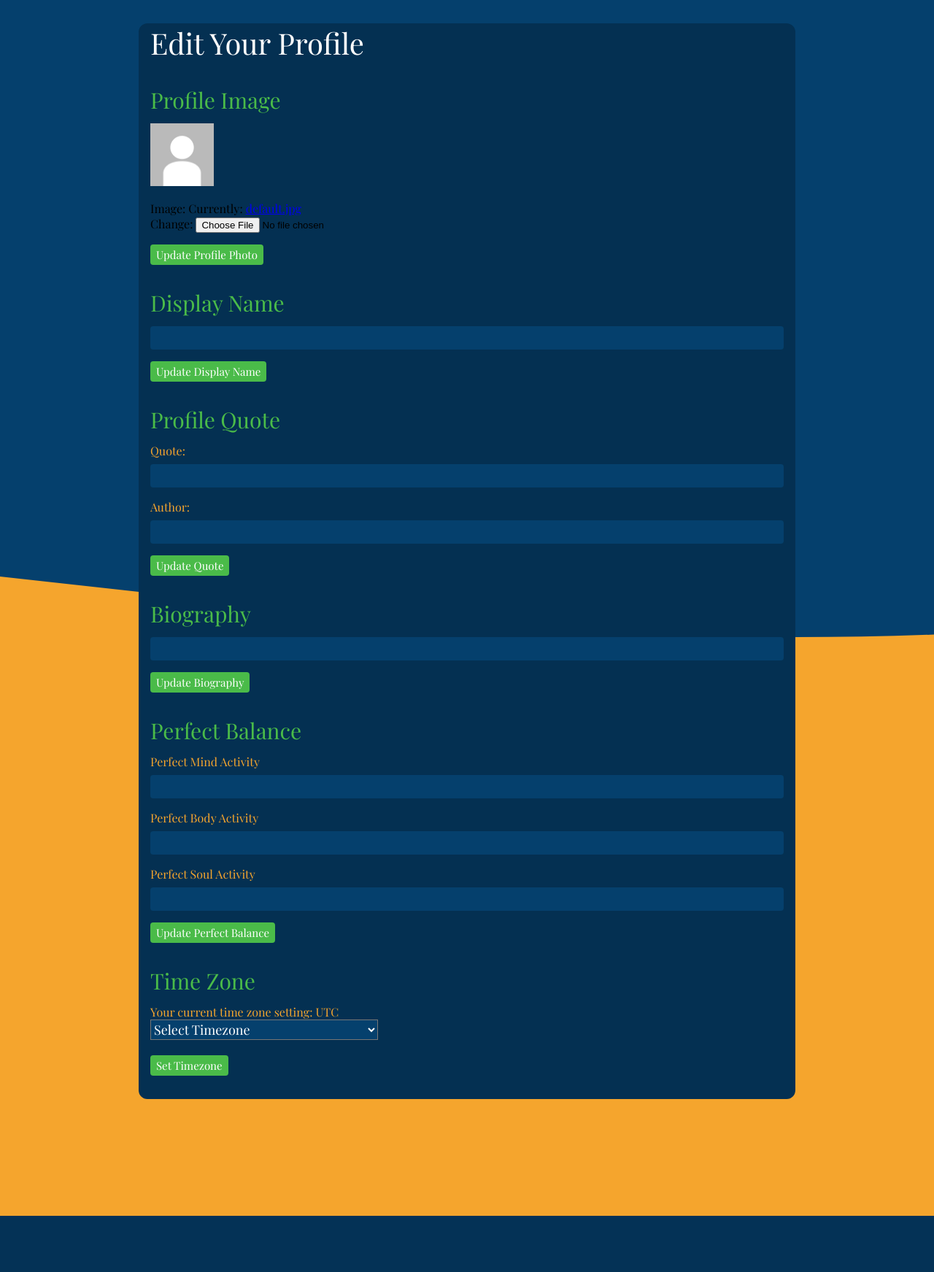
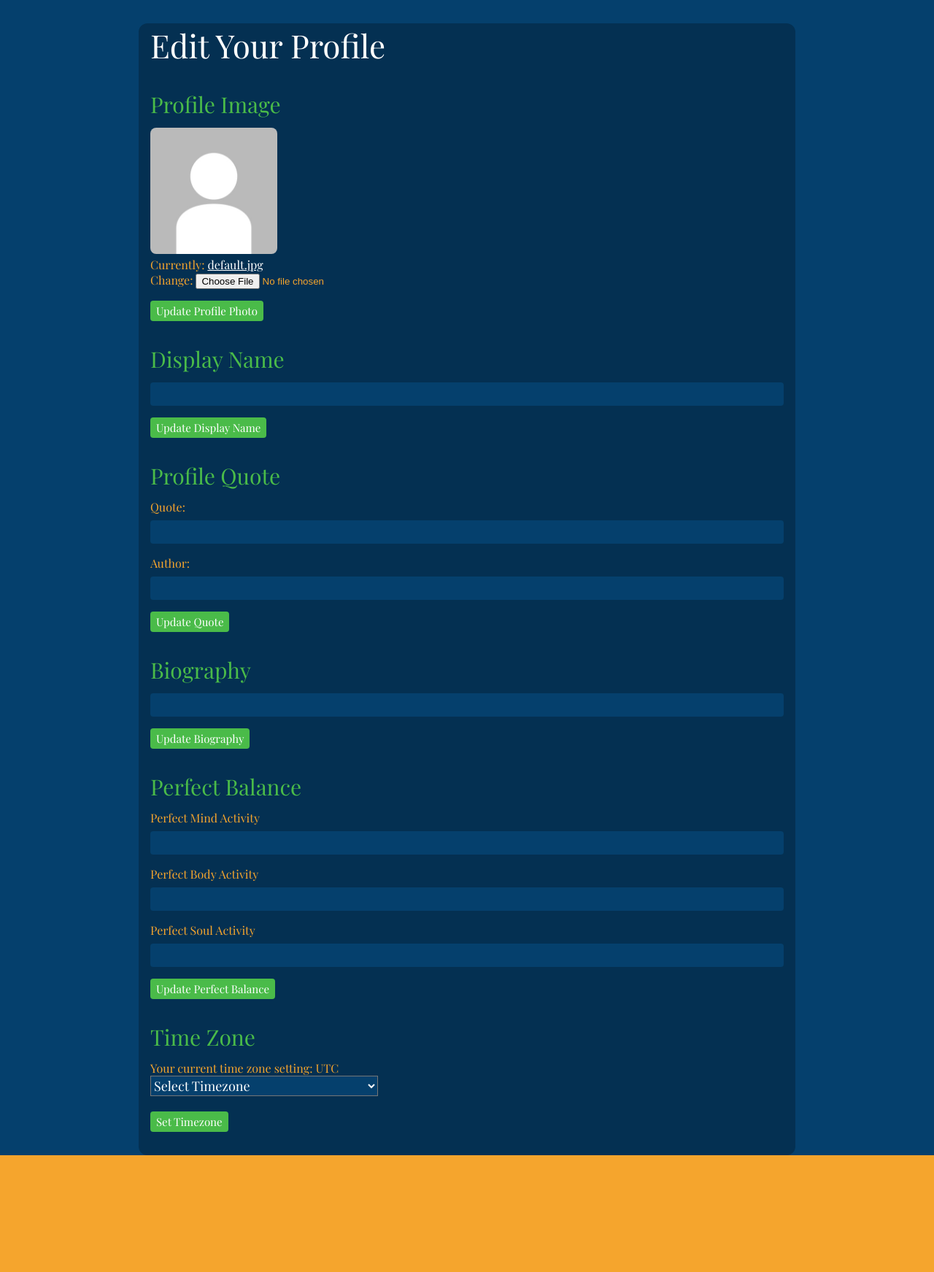
Before and after one commit to Cudderson/kokoro, a Django app: page /edit_profile/ in a window 1280 px wide. Shown: the part 86-1829 px from the top of the page at 73% size. Before the commit the page ends 1752 px from the top, so only its background shows below. Run offline with Django 3.2, Linux system fonts and the light colour scheme; the visitor is signed in with stand-in values (Sample User, id 1); data comes from the database, SQL or seed files in the repository; data that the repository does not hold is empty; some web fonts are replaced.

Commit message:
finish edit_profile.html with current page content

```diff
--- a/kokoro_app/static/kokoro_app/styles.css
+++ b/kokoro_app/static/kokoro_app/styles.css
@@ -1152,7 +1152,7 @@ svg text {
 */
 
 .edit-profile-form-container {
-    width: 100%;
+    width: 98%;
     max-width: 900px;
     margin: 0 auto;
     margin-top: 2rem;
@@ -1167,6 +1167,7 @@ svg text {
 }
 
 .edit-profile-form-container > form > button {
+    display: block;
     padding: .25rem .5rem;
     border: none;
     border-radius: 4px;
@@ -1175,7 +1176,7 @@ svg text {
 }
 
 .edit-header-large {
-    font-size: 40px;
+    font-size: 44px;
     color: var(--color-white);
 }
 
@@ -1222,13 +1223,23 @@ svg text {
 
 .profile-image-edit {
     /* will take size of form */
-    width: 10%;
+    width: 20%;
 }
 
 .profile-image-edit > img {
     width: 100%;
-}
-
+    border-radius: 8px;
+}
+
+.image-details > a {
+    color: var(--color-white);
+}
+
+.image-details > input[type=file] {
+    margin-bottom: 1rem;
+}
+
+/* not sure what this is */
 .edit-post-container {
     display: flex;
     flex-direction: column;
--- a/kokoro_app/templates/kokoro_app/edit_profile.html
+++ b/kokoro_app/templates/kokoro_app/edit_profile.html
@@ -1,9 +1,8 @@
 {% extends 'kokoro_app/base.html' %}
 
 {% block content %}
-<!-- add placeholders to forms -->
-
 <span>{{ message }}</span>
+<div class="super-container">
     <div class="edit-profile-form-container">
         <span class="edit-header-large">Edit Your Profile</span>
 
@@ -13,7 +12,7 @@
             <div class="profile-image-edit">
                 <img src="{{ profile_image_placeholder.image.url }}">
             </div>
-        {{ profile_image_form.as_p }}
+            <span class="edit-header-small image-details">{{ profile_image_form.image }}</span>
             <button class="font-med" type="submit" name="profile_image_form">Update Profile Photo</button>
         </form>
 
@@ -66,7 +65,7 @@
 
         <!-- contact info not included. Still deciding -->
         <!-- cover photo doesn't exist yet -->
-    <!-- editing posts doesn't exist yet -->
+
     </div>
-
+</div>
 {% endblock content %}
```
Lines whose indentation alone changed are shown as unchanged.
